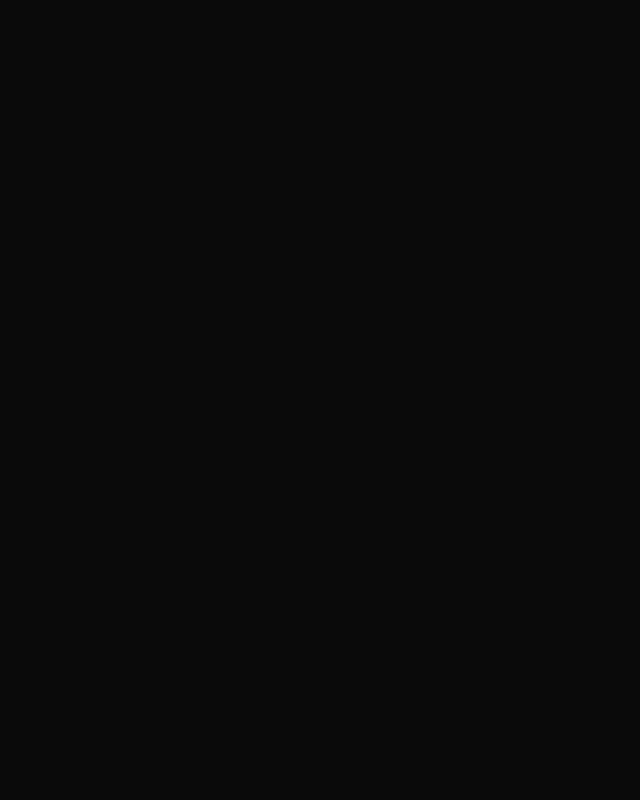
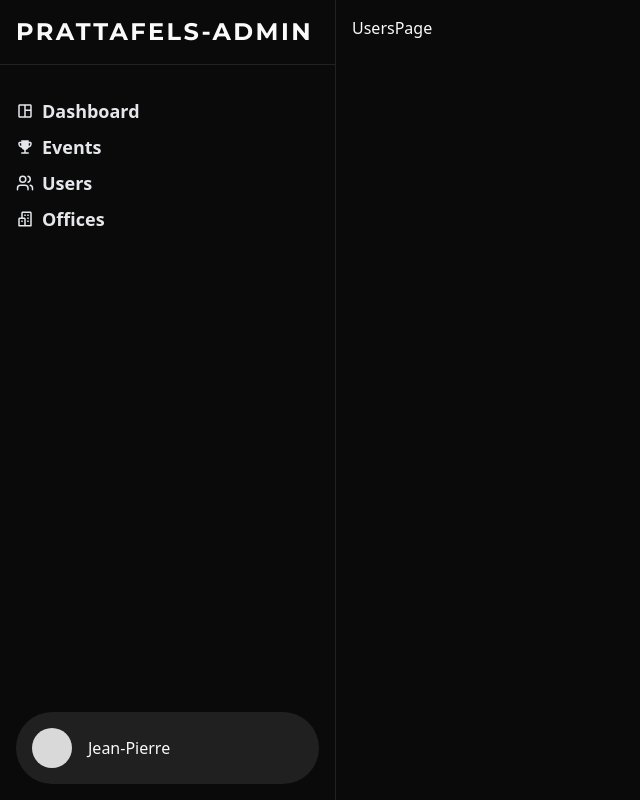
Before and after one commit to asdelay/prattafels-fe, a React (Vite) app: page /admin/users in a window 1280 px wide. Before the commit this address had no page. Shown: the whole page, without its empty margins (0-640 px from the left). Built offline with nearby package versions, Linux system fonts and the light colour scheme.

Commit message:
developed ui for admin-panel

```diff
--- a/src/main.tsx
+++ b/src/main.tsx
@@ -10,6 +10,10 @@ import { Provider } from "react-redux";
 import { store } from "@/store/store.ts";
 import AuthLayout from "./components/AuthLayout.tsx";
 import { AdminPage } from "./pages/AdminPage/index.ts";
+import DashboardPage from "./pages/AdminPage/components/DashboardPage.tsx";
+import EventsPage from "./pages/AdminPage/components/EventsPage.tsx";
+import OfficesPage from "./pages/AdminPage/components/OfficesPage.tsx";
+import UsersPage from "./pages/AdminPage/components/UsersPage.tsx";
 
 createRoot(document.getElementById("root")!).render(
   <BrowserRouter>
@@ -23,7 +27,12 @@ createRoot(document.getElementById("root")!).render(
             <Route path="login" element={<LoginPage />} />
             <Route path="register" element={<RegisterPage />} />
           </Route>
-          <Route path="/admin" element={<AdminPage />} />
+          <Route path="/admin" element={<AdminPage />}>
+            <Route index element={<DashboardPage />} />
+            <Route path="events" element={<EventsPage />} />
+            <Route path="offices" element={<OfficesPage />} />
+            <Route path="users" element={<UsersPage />} />
+          </Route>
         </Routes>
       </ThemeProvider>
     </Provider>
--- a/src/pages/AdminPage/components/AdminPage.tsx
+++ b/src/pages/AdminPage/components/AdminPage.tsx
@@ -1,11 +1,14 @@
-import React from "react";
+import LeftsidePanel from "./LeftsidePanel";
+import { Outlet } from "react-router";
 
 export const AdminPage = () => {
   return (
     <div className="flex">
-      <div className="absolute h-full w-[20%] border-r-1 p-4">asd</div>
+      <LeftsidePanel />
 
-      <div className="ml-[20%] p-4">ert</div>
+      <div className="ml-84 p-4">
+        <Outlet />
+      </div>
     </div>
   );
 };
--- /dev/null
+++ b/src/pages/AdminPage/components/DashboardPage.tsx
@@ -0,0 +1,7 @@
+import React from "react";
+
+const DashboardPage = () => {
+  return <div className="h-[500vh]">DashboardPage</div>;
+};
+
+export default DashboardPage;
--- /dev/null
+++ b/src/pages/AdminPage/components/EventsPage.tsx
@@ -0,0 +1,7 @@
+import React from "react";
+
+const EventsPage = () => {
+  return <div>EventsPage</div>;
+};
+
+export default EventsPage;
--- /dev/null
+++ b/src/pages/AdminPage/components/LeftsidePanel.tsx
@@ -0,0 +1,48 @@
+import { BiBuildings } from "react-icons/bi";
+import { LuUsers } from "react-icons/lu";
+import { MdOutlineSpaceDashboard, MdEmojiEvents } from "react-icons/md";
+import { Link } from "react-router";
+
+const LeftsidePanel = () => {
+  return (
+    <div className="fixed w-84 flex flex-col h-full border-r-1  min-h-[100vh]">
+      <div className="p-4 border-b">
+        <h3 className="text-2xl font-bold font-[montserrat] tracking-widest ">
+          PRATTAFELS-ADMIN
+        </h3>
+      </div>
+      <div className="p-4 flex flex-col gap-2 flex-1 mt-4 text-lg font-semibold text-gray-200">
+        <div className="flex gap-2 items-center cursor-pointer">
+          <MdOutlineSpaceDashboard />
+          <h6>
+            <Link to="/admin">Dashboard</Link>
+          </h6>
+        </div>
+        <div className="flex gap-2 items-center cursor-pointer">
+          <MdEmojiEvents />
+          <h6>
+            <Link to="/admin/events">Events</Link>
+          </h6>
+        </div>
+        <div className="flex gap-2 items-center cursor-pointer">
+          <LuUsers />
+          <h6>
+            <Link to="/admin/users">Users</Link>
+          </h6>
+        </div>
+        <div className="flex gap-2 items-center cursor-pointer">
+          <BiBuildings />
+          <h6>
+            <Link to="/admin/offices">Offices</Link>
+          </h6>
+        </div>
+      </div>
+      <div className="m-4 rounded-full p-4 bg-[#ffffff17] flex items-center gap-4">
+        <div className="size-10 bg-[#d9d9d9] rounded-full"></div>
+        <p>Jean-Pierre</p>
+      </div>
+    </div>
+  );
+};
+
+export default LeftsidePanel;
--- /dev/null
+++ b/src/pages/AdminPage/components/OfficesPage.tsx
@@ -0,0 +1,7 @@
+import React from "react";
+
+const OfficesPage = () => {
+  return <div>OfficesPage</div>;
+};
+
+export default OfficesPage;
--- /dev/null
+++ b/src/pages/AdminPage/components/UsersPage.tsx
@@ -0,0 +1,7 @@
+import React from "react";
+
+const UsersPage = () => {
+  return <div>UsersPage</div>;
+};
+
+export default UsersPage;
```
